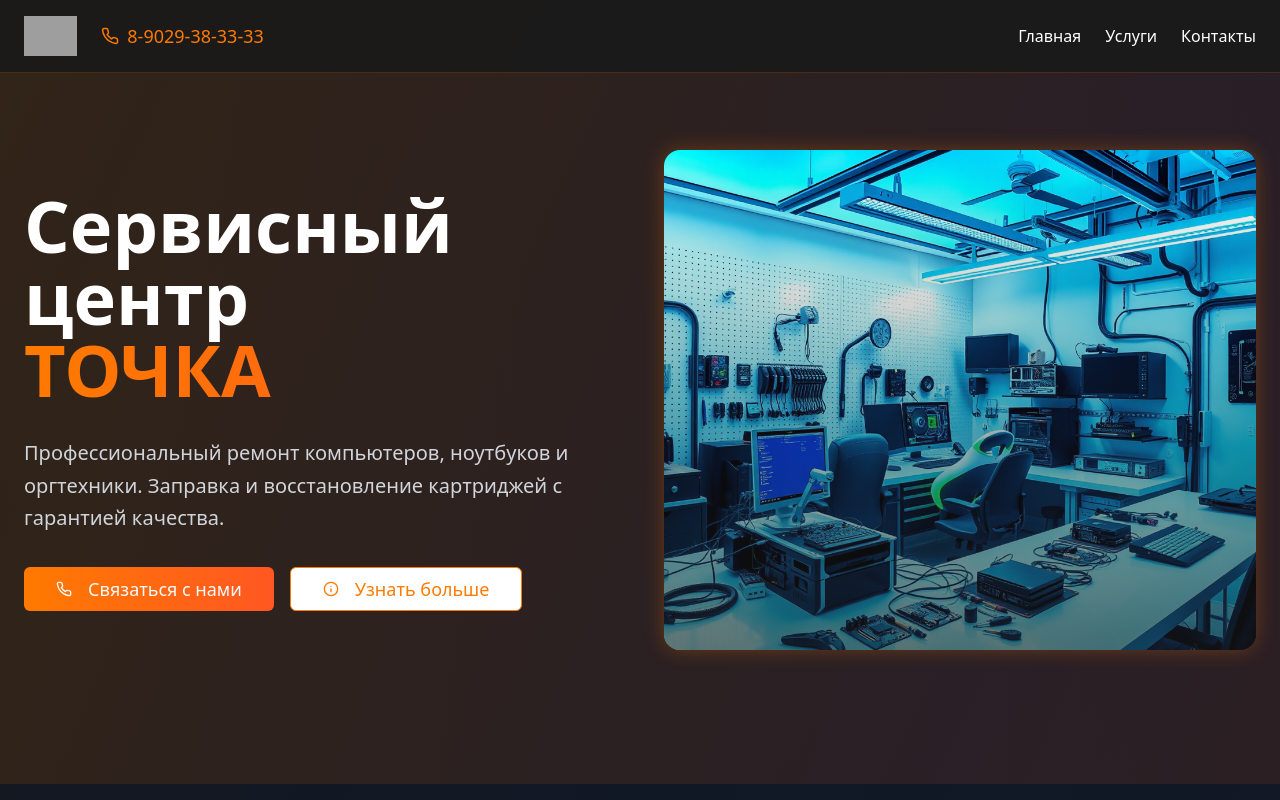
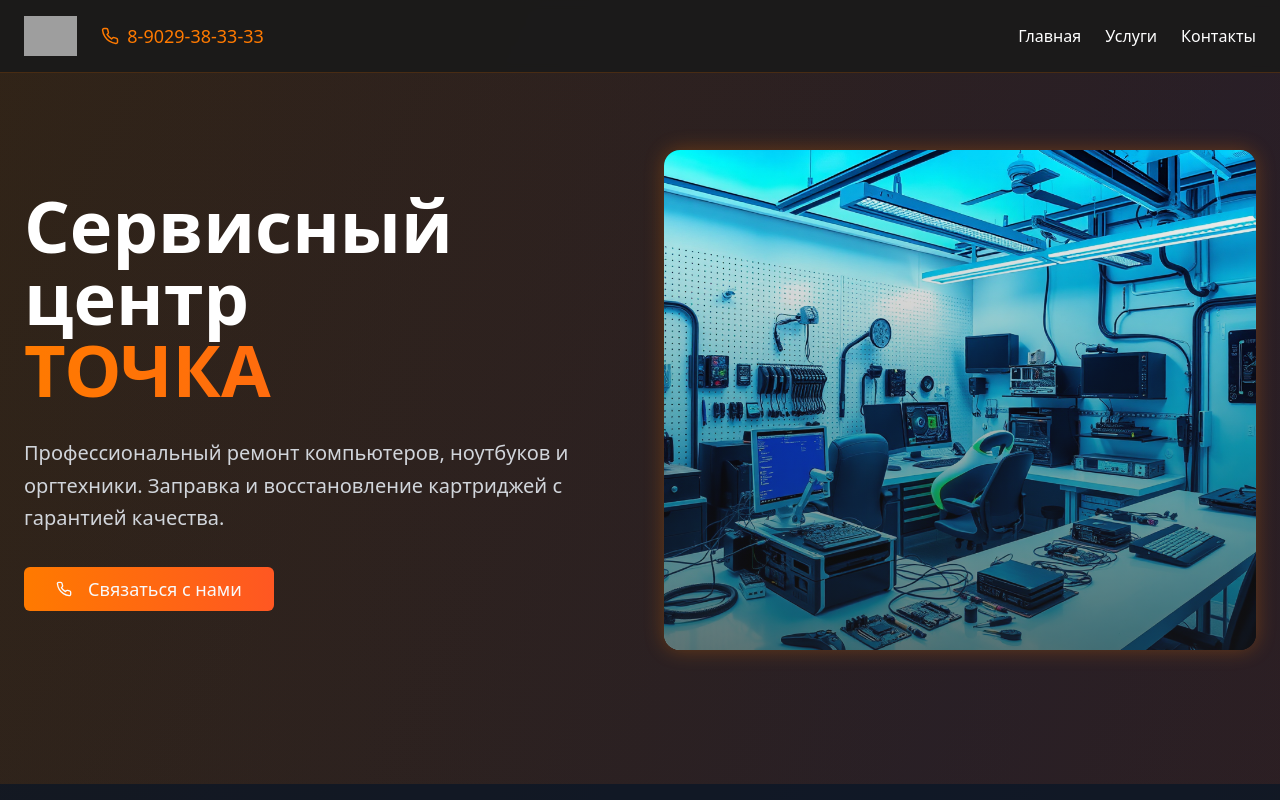
Before and after one commit to pr-poehali-dev/tochka-service-website, a React (Vite) app: page / in a window 1280 px wide. Shown: the top 800 px of the page. Built offline with nearby package versions, Linux system fonts and the light colour scheme; grey boxes are pictures that could not be loaded.

Commit message:
Удаление кнопки информации

```diff
--- a/src/pages/Index.tsx
+++ b/src/pages/Index.tsx
@@ -52,7 +52,7 @@ const Index = () => {
                 Профессиональный ремонт компьютеров, ноутбуков и оргтехники.
                 Заправка и восстановление картриджей с гарантией качества.
               </p>
-              <div className="flex flex-col sm:flex-row gap-4">
+              <div className="flex justify-start">
                 <Button
                   size="lg"
                   onClick={() => setShowContactForm(true)}
@@ -60,10 +60,6 @@ const Index = () => {
                 >
                   <Icon name="Phone" size={20} className="mr-2" />
                   Связаться с нами
-                </Button>
-                <Button variant="outline" size="lg" className="border-electric text-electric hover:bg-electric hover:text-white transition-all duration-300 text-lg px-8 py-3">
-                  <Icon name="Info" size={20} className="mr-2" />
-                  Узнать больше
                 </Button>
               </div>
             </div>
```
